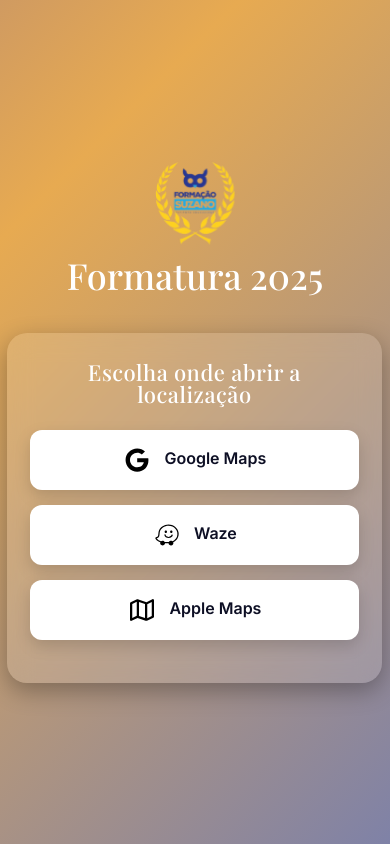
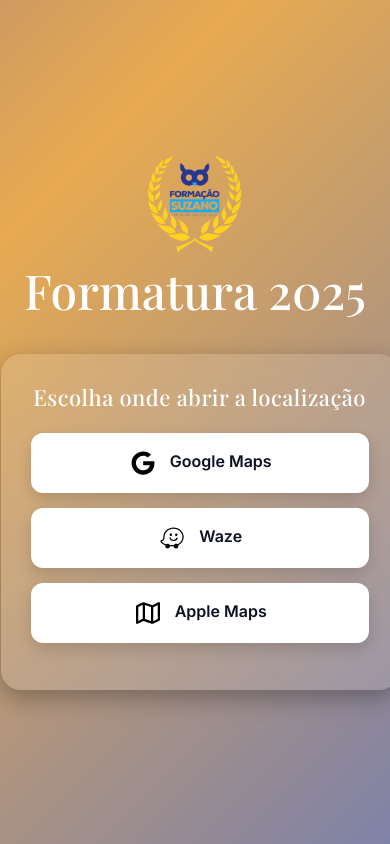
Before and after one commit to kafs87/localizacao-formatura-2025, a plain HTML site: page index.html in a window 390 px wide. Drawn offline with nearby package versions, Linux system fonts and the light colour scheme.

Commit message:
Removido a responsividade max-width de 400px

```diff
--- a/style.css
+++ b/style.css
@@ -137,22 +137,6 @@ h1 {
     }
 }
 
-@media (max-width: 400px) {
-    h1 {
-        font-size: 36px;
-    }
-
-    .logo-img {
-        width: 80px;
-        animation: logoFade 1.4s ease forwards;
-        opacity: 0;
-    }
-
-    .container {
-        padding: 28px 22px;
-    }
-}
-
 @media (max-width: 360px) {
     h2 {
         font-size: 20px;
```
